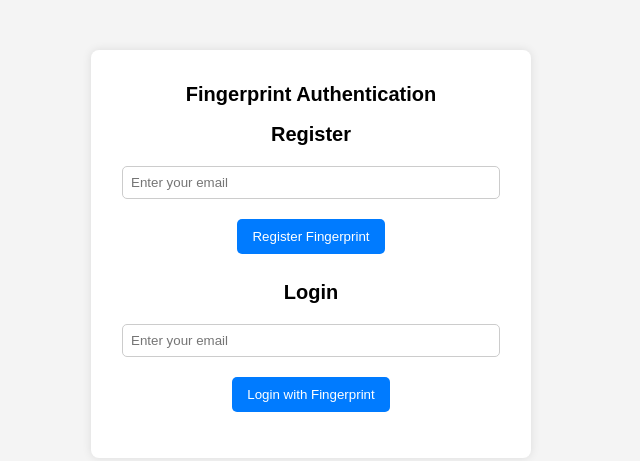
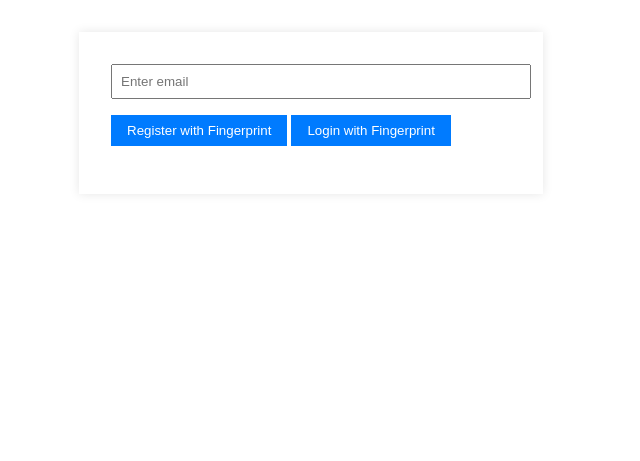
Before and after one commit to tarunkumar456/fingerprint, a plain HTML site: page index.html in a window 1280 px wide. Shown: the whole page, without its empty margins (329-969 px from the left). Drawn offline with Linux system fonts and the light colour scheme.

Commit message:
Update index.html

```diff
--- a/index.html
+++ b/index.html
@@ -1,26 +1,141 @@
 <!DOCTYPE html>
-<html lang="en">
+<html>
 <head>
-    <meta charset="UTF-8">
-    <meta name="viewport" content="width=device-width, initial-scale=1.0">
-    <title>Fingerprint Authentication</title>
-    <link rel="stylesheet" href="style.css">
+    <title>Fingerprint Auth Demo</title>
+    <style>
+        .container {
+            max-width: 400px;
+            margin: 2rem auto;
+            padding: 2rem;
+            box-shadow: 0 0 10px rgba(0,0,0,0.1);
+        }
+        .form-group {
+            margin-bottom: 1rem;
+        }
+        input {
+            width: 100%;
+            padding: 0.5rem;
+            margin-bottom: 1rem;
+        }
+        button {
+            background: #007bff;
+            color: white;
+            border: none;
+            padding: 0.5rem 1rem;
+            cursor: pointer;
+        }
+        #message {
+            margin-top: 1rem;
+            color: green;
+        }
+        .error {
+            color: red;
+        }
+    </style>
 </head>
 <body>
     <div class="container">
-        <h1>Fingerprint Authentication</h1>
-
-        <h2>Register</h2>
-        <input type="email" id="registerEmail" placeholder="Enter your email">
-        <button onclick="registerFingerprint()">Register Fingerprint</button>
-
-        <h2>Login</h2>
-        <input type="email" id="loginEmail" placeholder="Enter your email">
-        <button onclick="verifyFingerprint()">Login with Fingerprint</button>
-
-        <p id="status"></p>
+        <div class="form-group">
+            <input type="email" id="email" placeholder="Enter email">
+            <button onclick="register()">Register with Fingerprint</button>
+            <button onclick="login()">Login with Fingerprint</button>
+        </div>
+        <div id="message"></div>
     </div>
 
-    <script src="script.js"></script>
+    <script>
+        // Temporary storage (replace with proper database in production)
+        let users = [];
+
+        async function register() {
+            const email = document.getElementById('email').value;
+            if (!email) {
+                showMessage('Please enter email', true);
+                return;
+            }
+
+            try {
+                // Create new credential
+                const credential = await navigator.credentials.create({
+                    publicKey: {
+                        challenge: new Uint8Array(32),
+                        rp: { name: "Demo App" },
+                        user: {
+                            id: new Uint8Array(16),
+                            name: email,
+                            displayName: email
+                        },
+                        pubKeyCredParams: [{ type: "public-key", alg: -7 }],
+                        authenticatorSelection: {
+                            userVerification: "required"
+                        }
+                    }
+                });
+
+                // Store user
+                users.push({
+                    email,
+                    credential: {
+                        id: Array.from(new Uint8Array(credential.rawId)),
+                        publicKey: credential.response.getPublicKey(),
+                        authenticatorData: credential.response.authenticatorData
+                    }
+                });
+
+                showMessage('Registration successful!');
+            } catch (err) {
+                showMessage('Registration failed: ' + err.message, true);
+            }
+        }
+
+        async function login() {
+            const email = document.getElementById('email').value;
+            const user = users.find(u => u.email === email);
+
+            if (!user) {
+                showMessage('User not found', true);
+                return;
+            }
+
+            try {
+                // Verify credential
+                const assertion = await navigator.credentials.get({
+                    publicKey: {
+                        challenge: new Uint8Array(32),
+                        allowCredentials: [{
+                            id: new Uint8Array(user.credential.id),
+                            type: 'public-key'
+                        }],
+                        userVerification: "required"
+                    }
+                });
+
+                // Simple verification (insecure demo only)
+                const isValid = compareCredentials(
+                    user.credential.authenticatorData,
+                    assertion.response.authenticatorData
+                );
+
+                if (isValid) {
+                    showMessage('Login successful!');
+                } else {
+                    showMessage('Authentication failed', true);
+                }
+            } catch (err) {
+                showMessage('Login failed: ' + err.message, true);
+            }
+        }
+
+        function compareCredentials(a, b) {
+            // Insecure demo comparison - real implementation needs proper signature verification
+            return JSON.stringify(a) === JSON.stringify(b);
+        }
+
+        function showMessage(text, isError = false) {
+            const messageEl = document.getElementById('message');
+            messageEl.textContent = text;
+            messageEl.className = isError ? 'error' : '';
+        }
+    </script>
 </body>
 </html>
```
